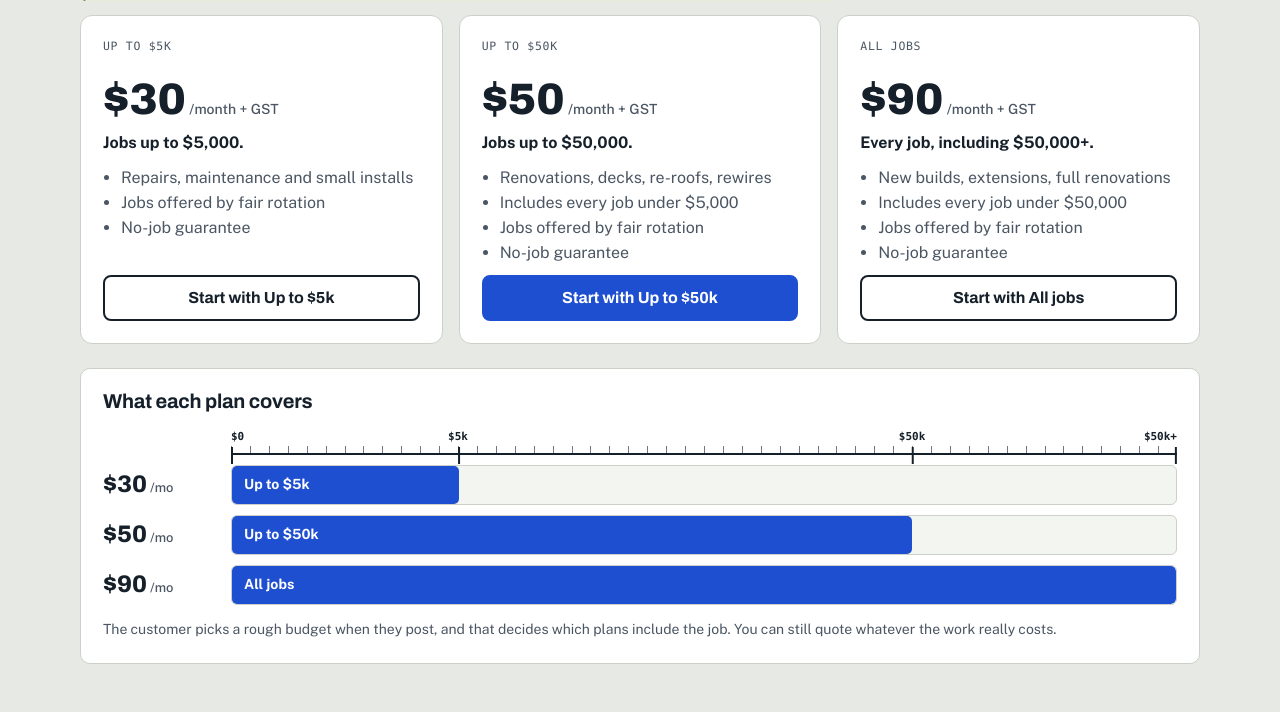
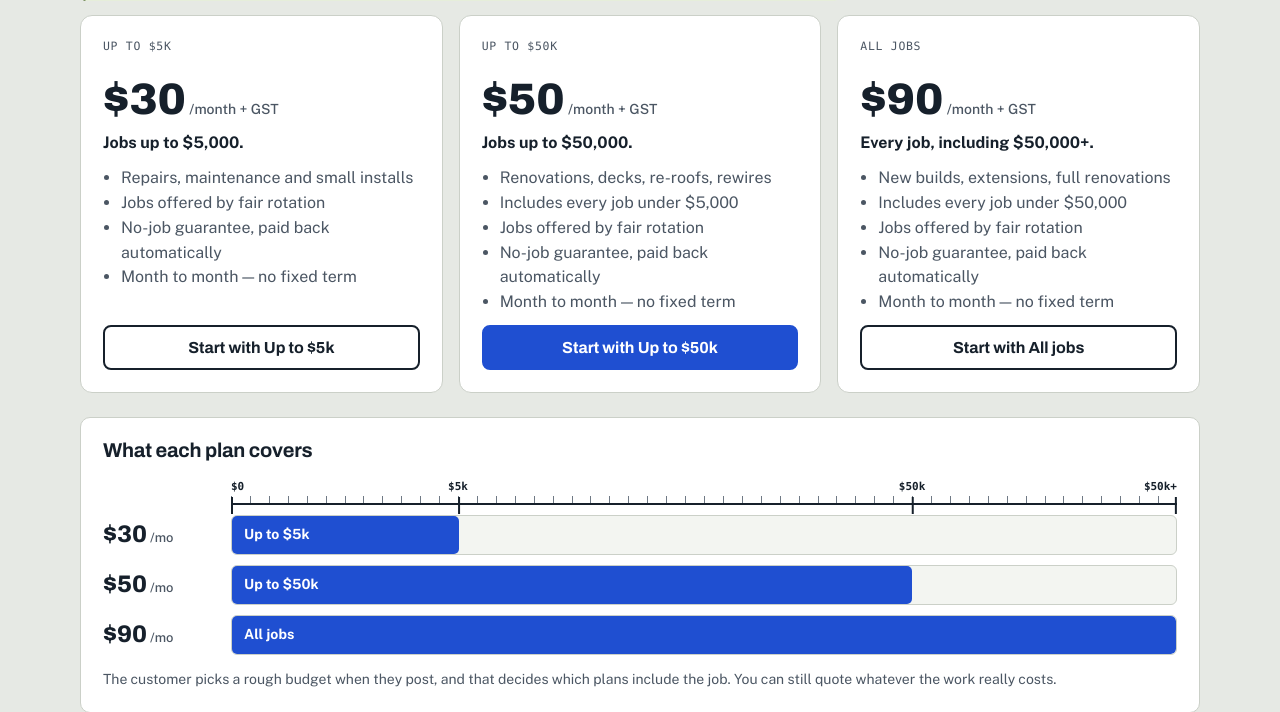
Before and after one commit to gabe-w26/level, a Flask app: page /pricing in a window 1280 px wide. Shown: the part 382-1094 px from the top of the page. Run offline with Flask 3, Linux system fonts and the light colour scheme; data that the repository does not hold is empty; some libraries are stand-ins or nearby versions; some web fonts are replaced.

Commit message:
Say plainly that plans are month to month, and the refund is automatic
Both are contrasts with how the incumbents work: a 6-month introductory term
that renews into 12, and refunds that need a claim.

Co-Authored-By: Claude Opus 5 <noreply@anthropic.com>

```diff
--- a/templates/pricing.html
+++ b/templates/pricing.html
@@ -22,7 +22,8 @@
           {% elif key == 'medium' %}<li>Renovations, decks, re-roofs, rewires</li><li>Includes every job under $5,000</li>
           {% else %}<li>New builds, extensions, full renovations</li><li>Includes every job under $50,000</li>{% endif %}
           <li>Jobs offered by fair rotation</li>
-          <li>No-job guarantee</li>
+          <li>No-job guarantee, paid back automatically</li>
+          <li>Month to month — no fixed term</li>
         </ul>
         <a class="btn{% if key != 'medium' %} btn-ghost{% endif %}" href="{{ url_for('signup') }}">Start with {{ t.name }}</a>
       </div>
@@ -67,7 +68,7 @@
   <div class="wrap narrow">
     <h2>Plan questions</h2>
     <div class="faq">
-      <details><summary>Is there a contract?</summary><p>No. Plans are month to month. Cancel online in one click and you keep getting jobs until the end of the month you’ve paid for.</p></details>
+      <details><summary>Is there a contract?</summary><p>No. Plans are month to month — there’s no introductory term that renews into a longer one, and no cancellation fee. Cancel online in one click and you keep getting jobs until the end of the month you’ve paid for.</p></details>
       <details><summary>Can I change plans?</summary><p>Any time, from your Plan page. The change applies straight away.</p></details>
       <details><summary>How many jobs will I get?</summary><p>That depends on how many jobs are posted in your trade and area. Your dashboard shows how many you were offered next to the average for trades on your plan in your trade and area, so you can see the rotation is fair.</p></details>
       <details><summary>What if I’m flat out?</summary><p>Pause new jobs for one, two or four weeks from your dashboard. If you let {{ cfg.AUTO_PAUSE_AFTER }} jobs in a row run out without quoting, we pause them for you so customers aren’t left waiting.</p></details>
```
Also changed, not shown: 2 other files.
